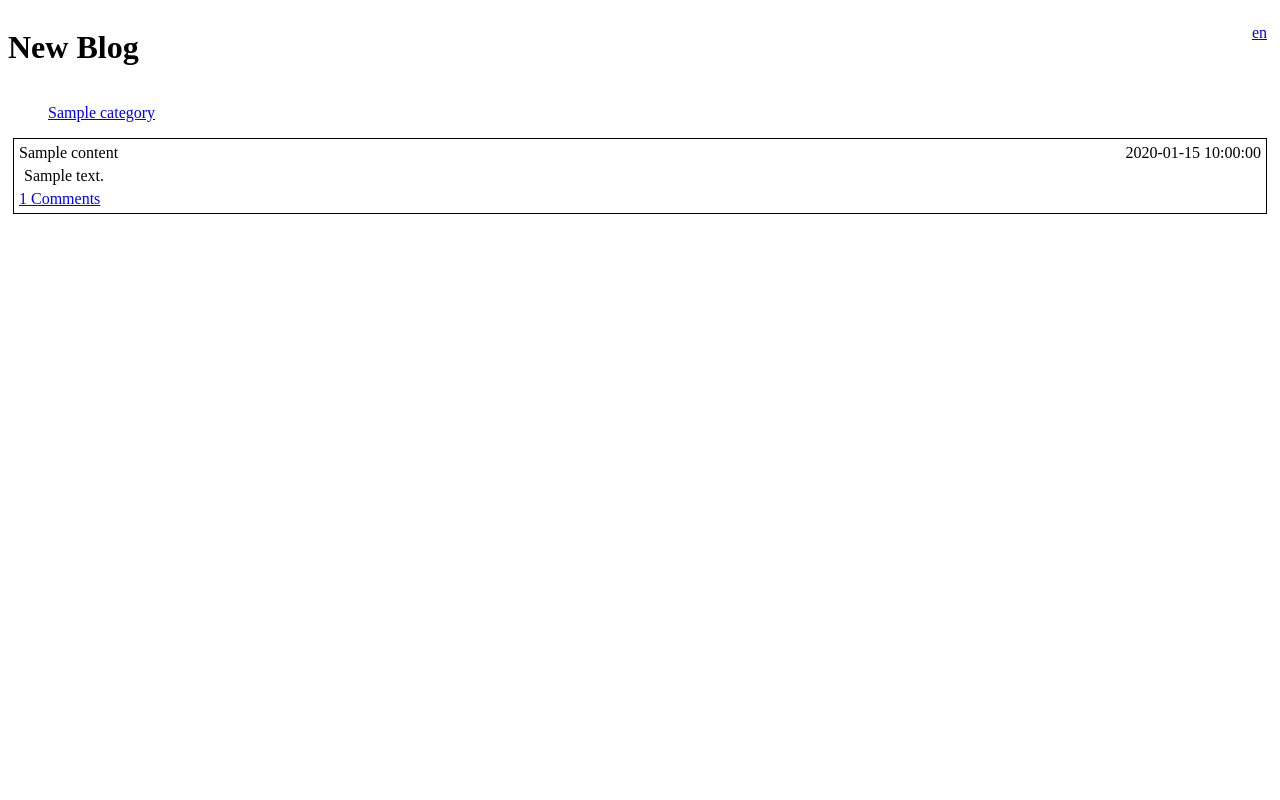
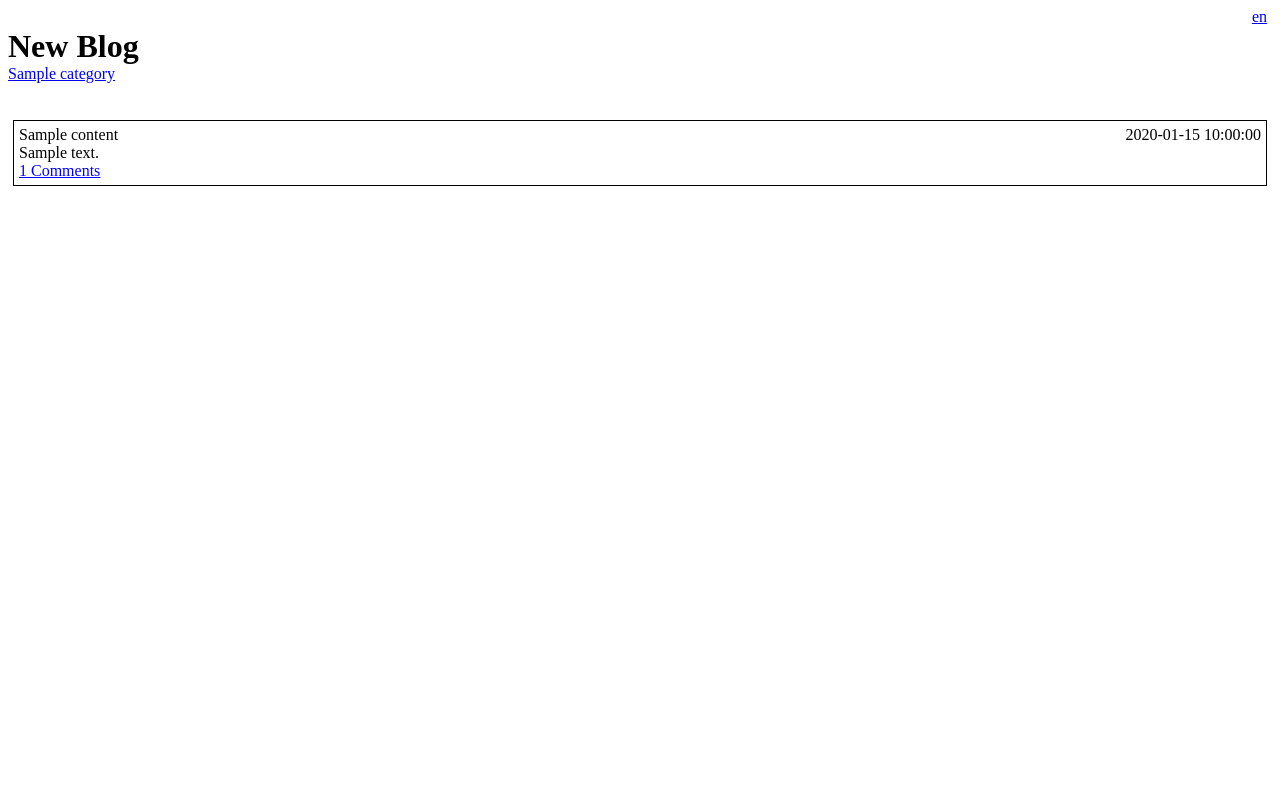
Before and after one commit to KingWarin/blog, a PHP site: page /index.php?lang=1 in a window 1280 px wide. Run offline with PHP 8.4, Linux system fonts and the light colour scheme; tables that the repository leaves empty hold one stand-in row (values such as "Sample post"); data that the repository does not hold is empty.

Commit message:
Start switching to css grid

```diff
--- a/css/home.css
+++ b/css/home.css
@@ -1,3 +1,24 @@
+body {
+  display: grid;
+  grid-template-rows: min-content 50px min-content 1fr; }
+  body header {
+    display: grid;
+    grid-template-rows: 20px min-content;
+    grid-template-columns: repeat(3, 1fr); }
+    body header .title {
+      grid-column: 1/-1; }
+    body header h1,
+    body header h2 {
+      margin: 0; }
+    body header nav {
+      grid-column: -3 / -1;
+      grid-row: 1;
+      display: flex;
+      justify-content: flex-end;
+      order: 0; }
+      body header nav a {
+        margin: 0 5px; }
+
 .comment-section .comment-toggle {
   text-decoration: underline;
   color: blue; }
@@ -8,27 +29,32 @@
 .comment-section .heading:checked + div.body {
   display: block; }
 
-header {
+.header {
   display: flex;
   justify-content: space-between; }
-  header ul {
+  .header ul {
     display: flex;
     justify-content: space-between; }
-    header ul li {
+    .header ul li {
       display: block;
       padding: 0 5px; }
 
-aside nav li {
-  display: block; }
+aside nav {
+  display: flex;
+  justify-content: flex-start;
+  align-content: center; }
 
 main article {
+  display: grid;
+  grid-template-rows: repeat(3, min-content);
+  grid-template-columns: 2fr 1fr;
   border: 1px solid;
   margin: 5px;
   padding: 5px; }
-  main article .title {
+  main article .date {
     display: flex;
-    justify-content: space-between; }
+    justify-content: flex-end; }
   main article .body {
-    padding: 5px; }
+    grid-column: 1 / -1; }
 
 /*# sourceMappingURL=home.css.map */
--- a/index.php
+++ b/index.php
@@ -37,33 +37,29 @@
     </head>
     <body>
         <header>
-            <div>
+            <div class='title'>
                 <h1><?php echo $title ?></h1>
                 <h2><?php echo $subtitle ?></h2>
             </div>
             <nav>
-                <ul>
                 <?php
                     foreach($langs as $lang) {
-                        echo '<li><a href="?lang='.$lang['languageId'].'">'.$lang['language'].'</a></li>';
+                        echo '<a href="?lang='.$lang['languageId'].'">'.$lang['language'].'</a>';
                     }
                 ?>
-                </ul>
             </nav>
         </header>
         <aside>
             <nav>
-                <ul>
                 <?php
                     foreach($categories as $category) {
                         $link = '?cat='.$category['categoryId'];
                         if($selectedLanguage != $defaultLanguage) {
                             $link = $link.'&lang='.$selectedLanguage;
                         }
-                        echo '<li><a href="'.$link.'">'.$category['categoryName'].'</a></li>';
+                        echo '<a href="'.$link.'">'.$category['categoryName'].'</a>';
                     }
                 ?>
-                </ul>
             </nav>
         </aside>
         <main>
@@ -73,7 +69,7 @@
                     $content = $post['content'];
                     $commentCount = count($post['comments']);
                     echo '<article>';
-                    echo '<div class="title"><div>'.$content['heading'].'</div><div>'.$content['createDate'].'</div></div>';
+                    echo '<div>'.$content['heading'].'</div><div class="date">'.$content['createDate'].'</div>';
                     echo '<div class="body"> '.$content['content'].'</div>';
                     echo '<div class="comment-section">';
                     if($commentCount < 1) {
--- a/sass/home.scss
+++ b/sass/home.scss
@@ -1,3 +1,35 @@
+body {
+    display: grid;
+    grid-template-rows: min-content 50px min-content 1fr;
+
+    header {
+        display: grid;
+        grid-template-rows: 20px min-content;
+        grid-template-columns: repeat(3, 1fr);
+
+        .title {
+            grid-column: 1/-1;
+        }
+
+        h1,
+        h2 {
+            margin: 0;
+        }
+
+        nav {
+            grid-column: -3 / -1;
+            grid-row: 1;
+            display: flex;
+            justify-content: flex-end;
+            order: 0;
+
+            a {
+                margin: 0 5px;
+            }
+        }
+    }
+}
+
 .comment-section {
     .comment-toggle {
         text-decoration: underline;
@@ -17,7 +49,7 @@
     }
 }
 
-header {
+.header {
     display: flex;
     justify-content: space-between;
 
@@ -34,25 +66,37 @@ header {
 
 aside {
     nav {
-        li {
-            display: block;
-        }
+        display: flex;
+        justify-content: flex-start;
+        align-content: center;
     }
 }
 
 main {
     article {
+        display: grid;
+        grid-template-rows: repeat(3, min-content);
+        grid-template-columns: 2fr 1fr;
+
         border: 1px solid;
         margin: 5px;
         padding: 5px;
 
-        .title {
+        .date {
             display: flex;
-            justify-content: space-between;
+            justify-content: flex-end;
         }
 
         .body {
-            padding: 5px;
+            grid-column: 1 / -1;
         }
+//        .title {
+//            display: flex;
+//            justify-content: space-between;
+//        }
+//
+//        .body {
+//            padding: 5px;
+//        }
     }
 }
```
Also changed, not shown: 1 other file.
